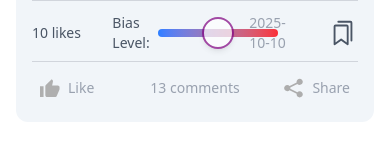
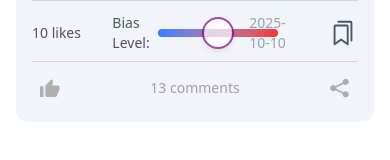
Before and after one commit to ysmazaheri/NewsBridge, a React (Vite) app in the folder frontend/newsbridge/: page /home in a window 390 px wide. Shown: the part 556-716 px from the top of the page. Built offline with nearby package versions, Linux system fonts and the light colour scheme.

Commit message:
Only display button icons when window small
By removing the text around the various UI buttons, we improve the scalability of our sources pages

```diff
--- a/frontend/newsbridge/src/components/Article/Partials/LikeButton.tsx
+++ b/frontend/newsbridge/src/components/Article/Partials/LikeButton.tsx
@@ -17,7 +17,7 @@ const LikeButton: React.FC<LikeButtonProps> = ({ hasLiked, onClick }) => {
         className="w-5 h-5"
       />
       <span
-        className={`text-sm ${hasLiked ? "text-[#484EE7]" : "text-gray-400"}`}
+        className={`text-sm ${hasLiked ? "text-[#484EE7]" : "text-gray-400"} hidden sm:inline`}
       >
         Like
       </span>
--- a/frontend/newsbridge/src/components/Article/Partials/ShareButton.tsx
+++ b/frontend/newsbridge/src/components/Article/Partials/ShareButton.tsx
@@ -8,10 +8,10 @@ const ShareButton: React.FC<ShareButtonProps> = ({ onClick }) => {
   return (
     <button
       onClick={onClick}
-      className="flex items-center gap-2 p-2 hover:bg-gray-300 rounded rounded-xl transition-colors active:scale-95"
+      className="flex items-center gap-2 p-2 hover:bg-gray-300 rounded rounded-xl transition-colors active:scale-95 whitespace-nowrap"
     >
       <img src="/shareicon.svg" alt="Share Icon" className="w-5 h-5" />
-      <span className="text-sm text-gray-400">Share</span>
+      <span className="text-sm text-gray-400 hidden sm:inline">Share</span>
     </button>
   );
 };
--- a/frontend/newsbridge/src/components/Article/Partials/Sources.tsx
+++ b/frontend/newsbridge/src/components/Article/Partials/Sources.tsx
@@ -19,7 +19,7 @@ const Sources: React.FC<SourcesProps> = ({ articles }: SourcesProps) => {
         className="flex items-center gap-1 cursor-pointer"
         onClick={() => setIsDropdownOpen(!isDropdownOpen)}
       >
-        Sources:
+        <p className="text-gray-400 hidden sm:block">Sources:</p>
         <span className="flex -space-x-1.5">
           {articles.slice(0, maxVisibleSources).map((article, index) => (
             <span
```
